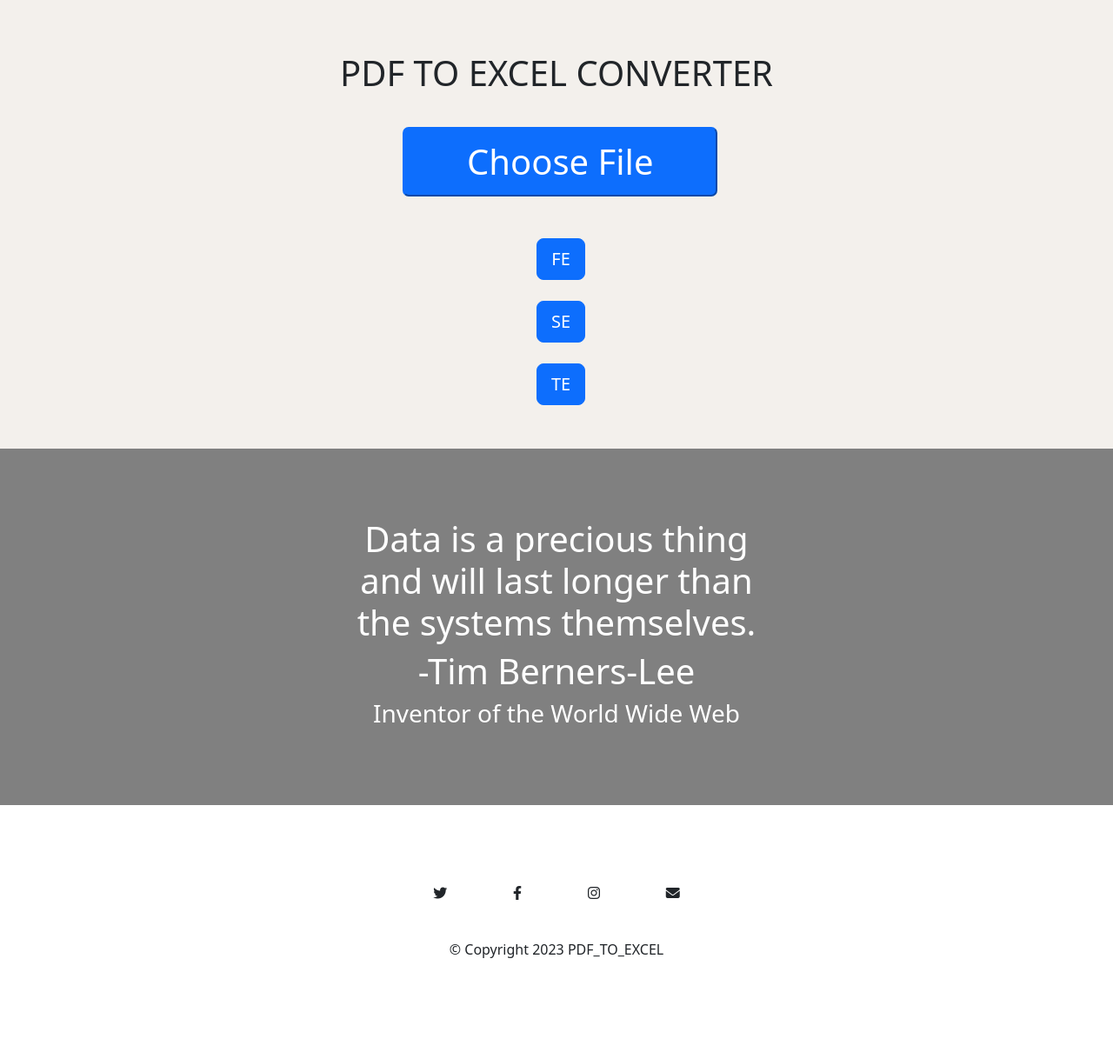
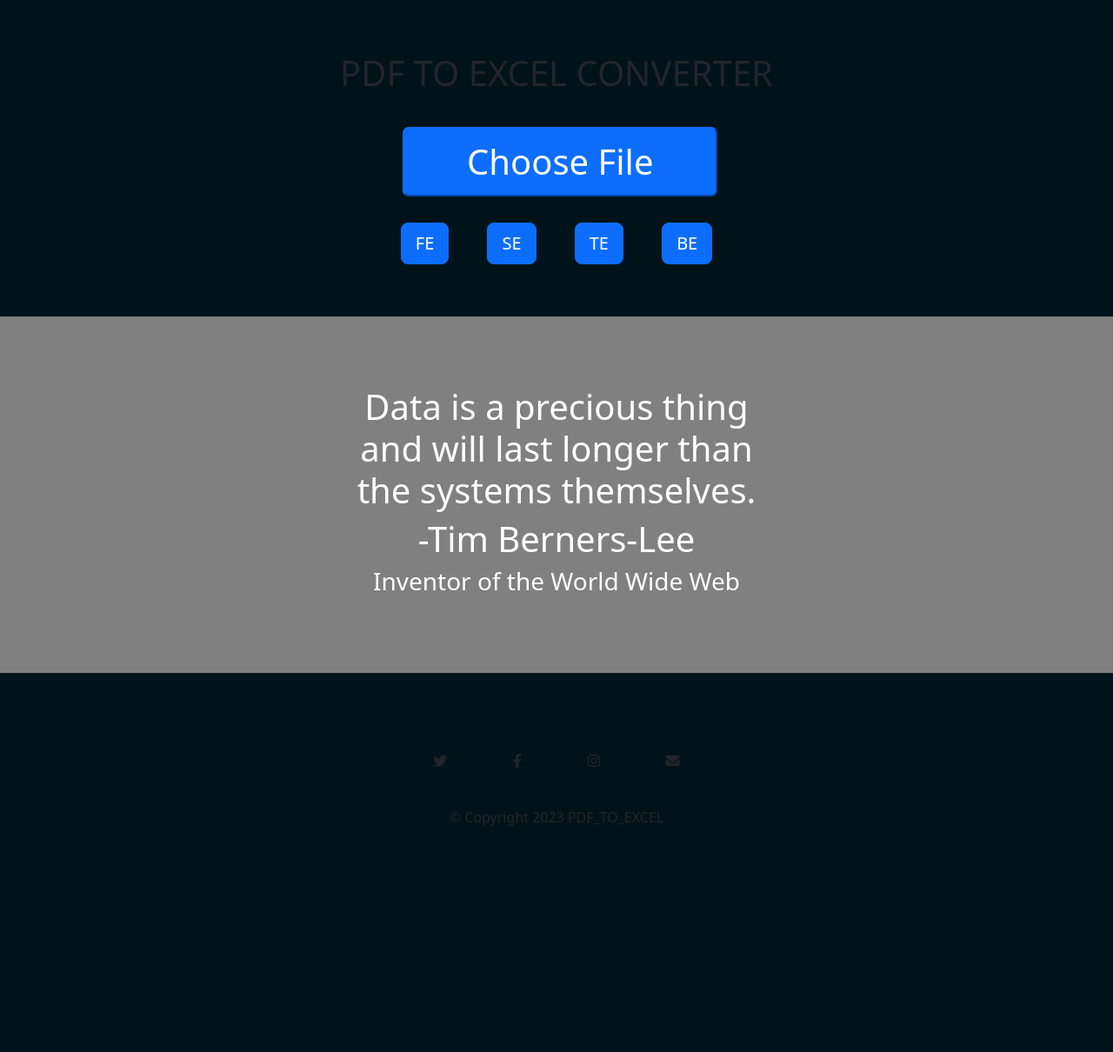
Before and after one commit to AmeyShembade2511/LEDGER-CONVERTER, a Django app: page / in a window 1280 px wide. Shown: the whole page at 87% size. After the commit the page ends 950 px from the top, so only its background shows below. Run offline with Django 4.2, Linux system fonts and the light colour scheme.

Commit message:
fixed styling issue

```diff
--- a/pdf_to_excel/home/views.py
+++ b/pdf_to_excel/home/views.py
@@ -29,7 +29,7 @@ def index(request):
             document=FilesUpload(file=file2)
             document.save(file2)
             print(file2)
-            file=c(file2)
+            # file=c(file2)
             print(file)
             return render(request,"download.html")
         if 'SE' in request.POST:
@@ -39,7 +39,7 @@ def index(request):
             document=FilesUpload(file=file2)
             document.save(file2)
             print(file2)
-            file=s(file2)
+            # file=s(file2)
             print(file)
             return render(request,"download.html")
         if 'TE' in request.POST:
@@ -49,7 +49,7 @@ def index(request):
             document=FilesUpload(file=file2)
             document.save(file2)
             print(file2)
-            file=t(file2)
+            # file=t(file2)
             print(file)
             return render(request,"download.html")
     return render(request,"index.html")
@@ -81,7 +81,7 @@ def waprfile(request):
 
 
 def download(request):
-    file1=c(file)
+    # file1=c(file)
     response=HttpResponse(file)
 
     return render(request,"download.html")
--- a/pdf_to_excel/static/styles.css
+++ b/pdf_to_excel/static/styles.css
@@ -1,35 +1,38 @@
+:root{
+    --bgcol : rgb(0, 19, 26);
+    --btncol : #0d6efd;
+}
 body{
-    margin: 0px 0px 0px 0px;
-    background-color:black;
+    margin: 0px;
+    padding: 0px;
+    background-color:var(--bgcol);
 }
 
 .File{
     text-align: center;
-    background-color: #f3f0ec;
-
-    padding: 30px 50px 50px 50px;
+    background-color: var(--bgcol);
+    padding: 30px 50px;
 }
 input[type='file']{
     margin-left: 120px;
-    /* background-color: blue; */
-
 }
 .head{
-    padding: 30px 30px 30px 30px;
-
+    padding: 30px;
 }
 input::-webkit-file-upload-button{
     color: white;
-    background-color: #0d6efd;
+    background-color: var(--btncol);
     border-radius: 7px;
-    border-color: #0d6efd;
+    border-color: var(--btncol);
     padding: 0.2em 1.8em 0.2em 1.8em;
     font-size:40px;
 
 }
 .bttn{
-    display: inline-block;
-    padding-left: 10px;
+    padding: 30px;
+}
+.bttn button{
+    margin: 0px 20px;
 }
 .input{
     color: blue;
--- a/pdf_to_excel/templates/index.html
+++ b/pdf_to_excel/templates/index.html
@@ -10,18 +10,18 @@
         <title>PDF TO EXCEL</title>
         <meta name="description" content="">
         <meta name="viewport" content="width=device-width, initial-scale=1">
-        <link rel="stylesheet" href="">
-        {% comment %} <link rel="stylesheet" href="/static/styles.css"> {% endcomment %}
-        <link rel="stylesheet" href="static/styles.css">
+        <!-- <link rel="stylesheet" href=""> -->
+        <!-- {% comment %} <link rel="stylesheet" href="/static/styles.css"> {% endcomment %} -->
         <style type="">
             input[type='file'] {
-               color: transparent;
+                color: transparent;
             }
 
         </style>
         <link href="https://cdn.jsdelivr.net/npm/bootstrap@5.3.0-alpha1/dist/css/bootstrap.min.css" rel="stylesheet" integrity="sha384-GLhlTQ8iRABdZLl6O3oVMWSktQOp6b7In1Zl3/Jr59b6EGGoI1aFkw7cmDA6j6gD" crossorigin="anonymous">
         <link rel="stylesheet" href="https://cdnjs.cloudflare.com/ajax/libs/font-awesome/6.2.1/css/all.min.css">
-        {% comment %} <link href="https://cdn.jsdelivr.net/npm/bootstrap@5.3.0-alpha1/dist/css/bootstrap.min.css" rel="stylesheet" integrity="sha384-GLhlTQ8iRABdZLl6O3oVMWSktQOp6b7In1Zl3/Jr59b6EGGoI1aFkw7cmDA6j6gD" crossorigin="anonymous"> {% endcomment %}
+        <link rel="stylesheet" href="../static/styles.css">
+        <!-- {% comment %} <link href="https://cdn.jsdelivr.net/npm/bootstrap@5.3.0-alpha1/dist/css/bootstrap.min.css" rel="stylesheet" integrity="sha384-GLhlTQ8iRABdZLl6O3oVMWSktQOp6b7In1Zl3/Jr59b6EGGoI1aFkw7cmDA6j6gD" crossorigin="anonymous"> {% endcomment %} -->
     </head>
     <body>
         <!--[if lt IE 7]>
@@ -34,17 +34,11 @@
         <form method="post" enctype="multipart/form-data">
             {% csrf_token %}
             <input id="file" type="file" name="document">
-            <br>
-            <br>
-            <br>
             <div class="bttn">
             <button type="submit" name="FE" class="btn btn-primary btn-lg">FE</button>
-            <br>
-            <br>
             <button type="submit" name="SE" class="btn btn-primary btn-lg">SE</button>
-            <br>
-            <br>
             <button type="submit" name="TE" class="btn btn-primary btn-lg">TE</button>
+            <button type="submit" name="BE" class="btn btn-primary btn-lg">BE</button>
             </div>
         </form>
 
```
